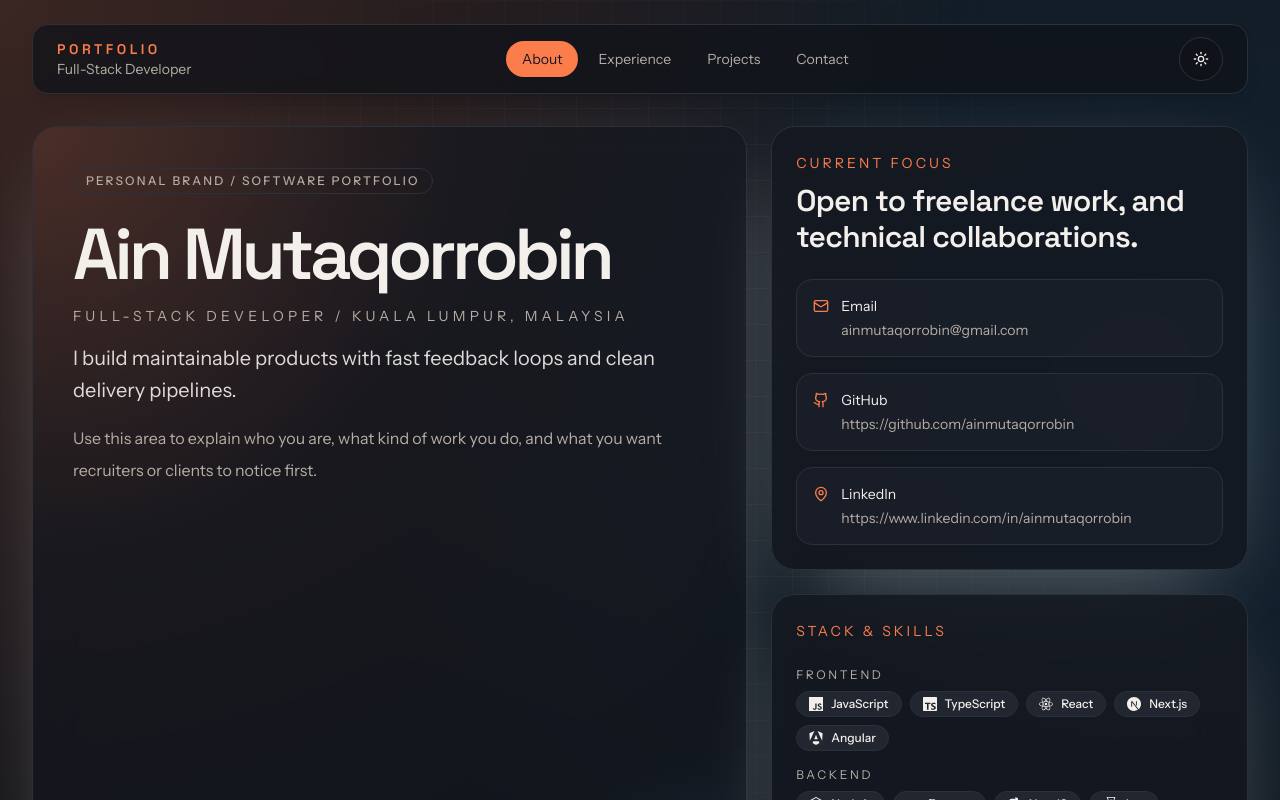
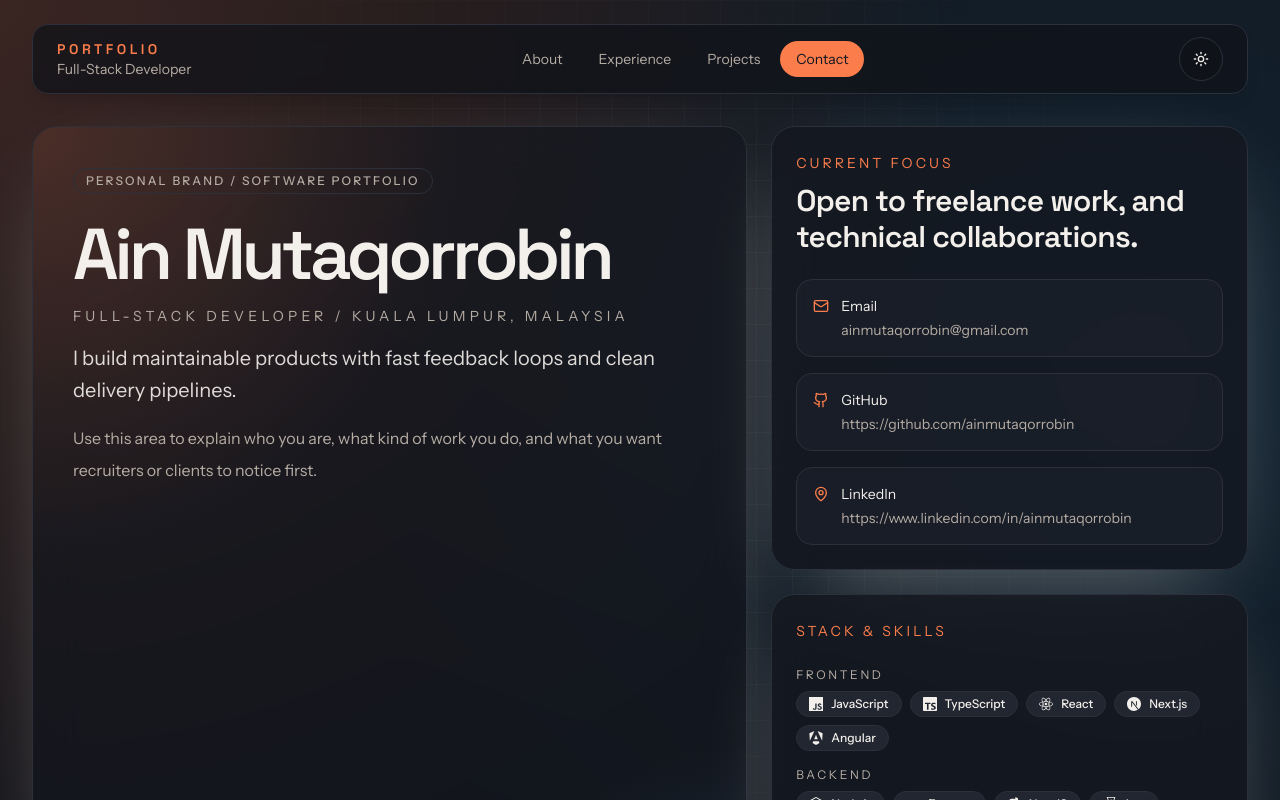
Before and after one commit to ainmutaqorrobin/portfolio, a Next.js app: page / in a window 1280 px wide. Shown: the top 800 px of the page. Built offline with nearby package versions, Linux system fonts and the light colour scheme.

Commit message:
style: improve active section tracking in SiteHeader with optimized scroll handling

```diff
--- a/src/components/sections/site-header.tsx
+++ b/src/components/sections/site-header.tsx
@@ -1,6 +1,6 @@
 'use client'
 
-import { useEffect, useState } from 'react'
+import { useEffect, useState, useTransition } from 'react'
 
 import { SectionReveal } from '@/components/section-reveal'
 import { ThemeToggle } from '@/components/theme-toggle'
@@ -16,6 +16,7 @@ const navItems = [
 
 export function SiteHeader({ role }: Pick<Profile, 'role'>) {
     const [activeSection, setActiveSection] = useState<string>('about')
+    const [, startTransition] = useTransition()
 
     useEffect(() => {
         const sections = navItems
@@ -27,18 +28,38 @@ export function SiteHeader({ role }: Pick<Profile, 'role'>) {
         let ticking = false
 
         const updateActiveSection = () => {
-            const offset = 140
-            const scrollPosition = window.scrollY + offset
+            const focusLine = 150
+            const scrollBottom = window.scrollY + window.innerHeight
+            const documentHeight = document.documentElement.scrollHeight
 
             let currentSection = sections[0].id
 
-            for (const section of sections) {
-                if (scrollPosition >= section.offsetTop) {
-                    currentSection = section.id
+            if (scrollBottom >= documentHeight - 4) {
+                currentSection = sections.at(-1)?.id ?? currentSection
+            } else {
+                let closestDistance = Number.POSITIVE_INFINITY
+
+                for (const section of sections) {
+                    const top = section.getBoundingClientRect().top
+
+                    if (top <= focusLine) {
+                        const distance = Math.abs(top - focusLine)
+
+                        if (distance < closestDistance) {
+                            closestDistance = distance
+                            currentSection = section.id
+                        }
+                    }
                 }
             }
 
-            setActiveSection(currentSection)
+            startTransition(() => {
+                setActiveSection((previousSection) =>
+                    previousSection === currentSection
+                        ? previousSection
+                        : currentSection
+                )
+            })
             ticking = false
         }
 
```
